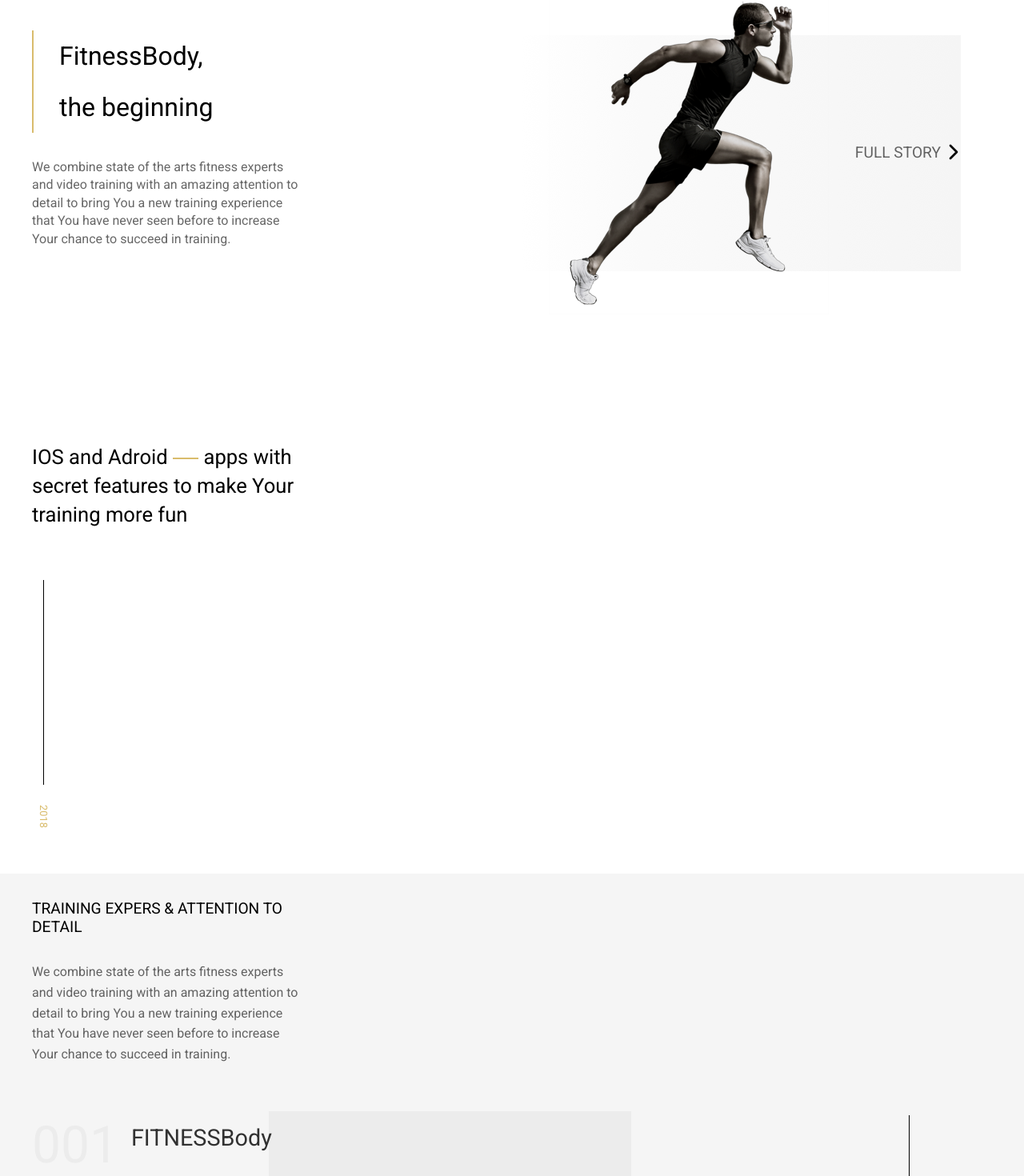
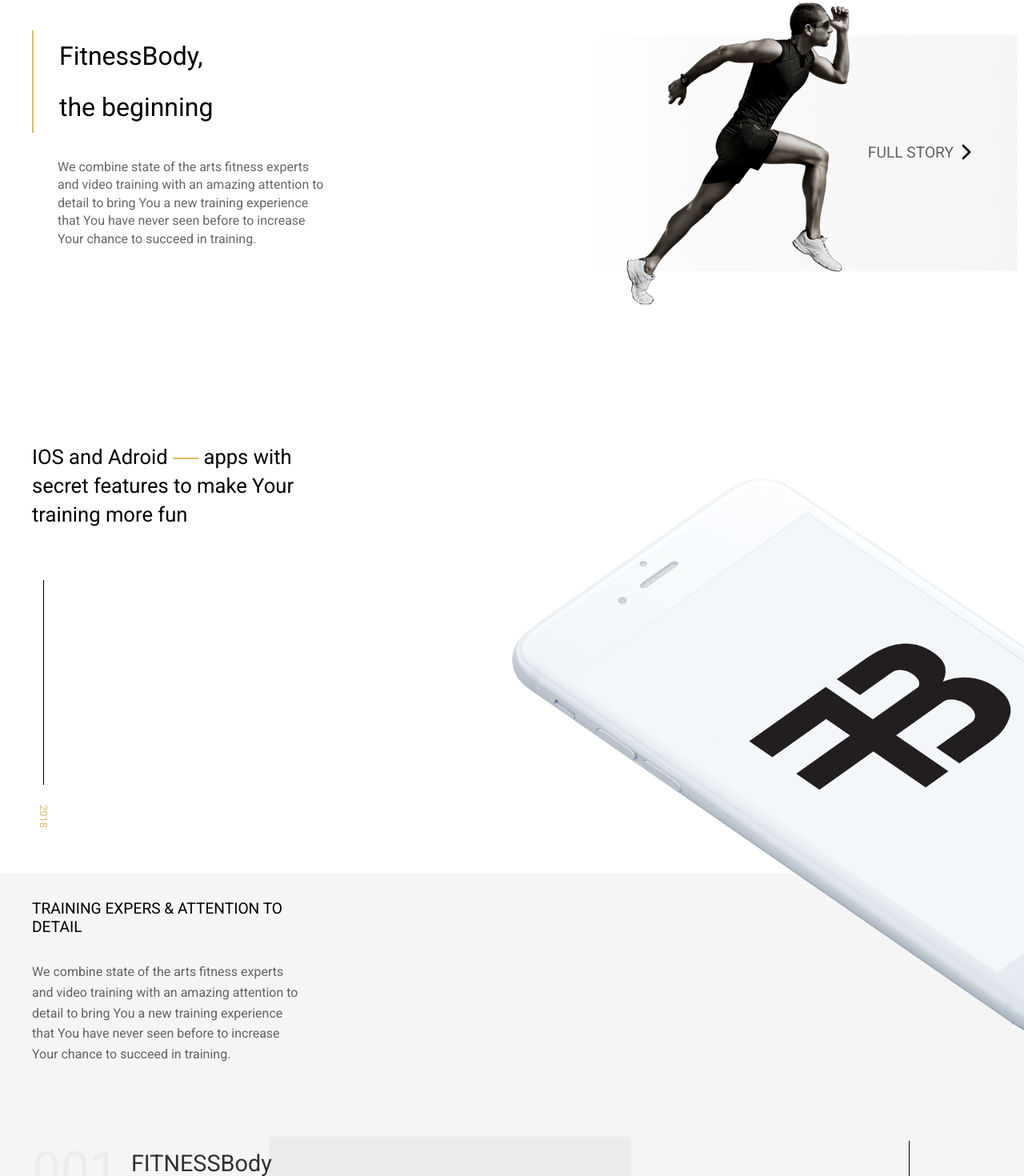
Before and after one commit to malcodeman/apage-client, a React (Create React App) app: page / in a window 1280 px wide. Shown: the part 722-2192 px from the top of the page at 80% size. Built offline with nearby package versions, Linux system fonts and the light colour scheme.

Commit message:
Hero image.

```diff
--- a/src/components/AboutSection/aboutSection.css
+++ b/src/components/AboutSection/aboutSection.css
@@ -1,5 +1,6 @@
 .about-section {
     background-color: #F5F5F5;
+    padding: 2rem 0;
 }
 
 .about-section .about-section-content {
--- a/src/components/App/App.js
+++ b/src/components/App/App.js
@@ -11,11 +11,13 @@ import ImageCard2 from '../ImageCard2/ImageCard2';
 import ImageCard3 from '../ImageCard3/ImageCard3';
 import AboutSection from '../AboutSection/AboutSection';
 import Footer from '../Footer/Footer';
+import HeroImage from '../HeroImage/HeroImage';
 
 
 const App = () => {
   return (
     <React.Fragment>
+      <HeroImage/>
       <Header/>
       <Video/>
       <Form placeholder="Enter email adress to stay informed" value="Launching at summer 2018"/>
--- /dev/null
+++ b/src/components/HeroImage/HeroImage.js
@@ -0,0 +1,7 @@
+import React from 'react';
+import './heroImage.css';
+import image from './assets/phone.png';
+
+const HeroImage = () => <img className="image" src={image}/>
+
+export default HeroImage;
--- /dev/null
+++ b/src/components/HeroImage/heroImage.css
@@ -0,0 +1,17 @@
+.image {
+  position: absolute;
+  right: 0;
+  top: 1200px;
+  top: 1500px;
+  width: 40%;
+  object-fit: cover;
+  z-index: -1;
+}
+
+@media (min-width: 576px) {
+  .image {
+    width: 50%;
+    top: 1320px;
+    z-index: 1;
+  }
+}
--- a/src/components/ImageCard1/imageCard1.css
+++ b/src/components/ImageCard1/imageCard1.css
@@ -1,4 +1,5 @@
 .image-card-1 {
+  padding: 2rem 0;
   background-color: #f5f5f5;
   min-height: 600px;
   background-repeat: no-repeat;
--- a/src/components/ImageCard3/imageCard3.css
+++ b/src/components/ImageCard3/imageCard3.css
@@ -3,6 +3,7 @@
   min-height: 600px;
   background-repeat: no-repeat;
   background-position: 50% 100%;
+  padding: 2rem 0;
 }
 
 .image-card-3 .image-card-3-content {
--- a/src/components/StorySection/storySection.css
+++ b/src/components/StorySection/storySection.css
@@ -5,7 +5,7 @@
   display: flex;
   flex-direction: column;
   background-repeat: no-repeat;
-  background-position: 90% 50%;
+  background-position: 100% 50%;
   min-height: 600px;
 }
 
@@ -35,7 +35,7 @@
 .story-section .p {
   margin: 0;
   max-width: 340px;
-  padding: 2rem 0;
+  padding: 2rem 2rem;
   line-height: 1.4;
   font-size: 1rem;
   color: rgba(0, 0, 0, 0.6);
@@ -47,7 +47,7 @@
   font-size: 1.2rem;
   display: flex;
   align-items: center;
-  padding: 2rem;
+  padding: 1rem;
 }
 
 .chevron-right {
```
Also changed, not shown: src/components/HeroImage/assets/phone.png (added).
